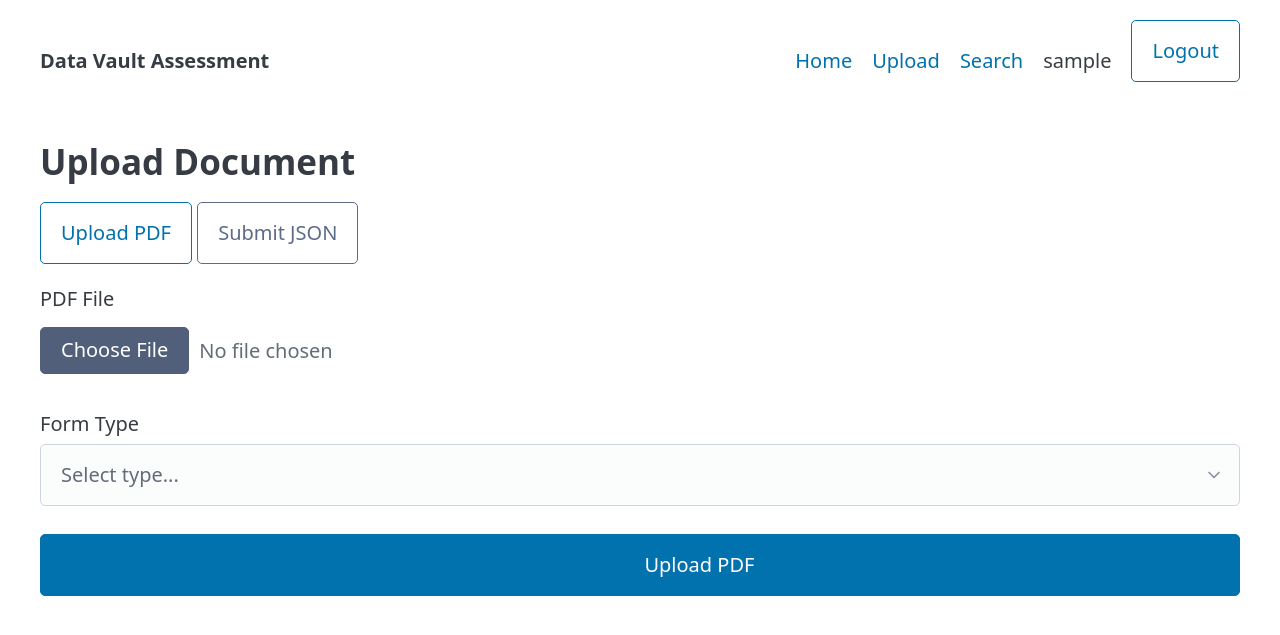
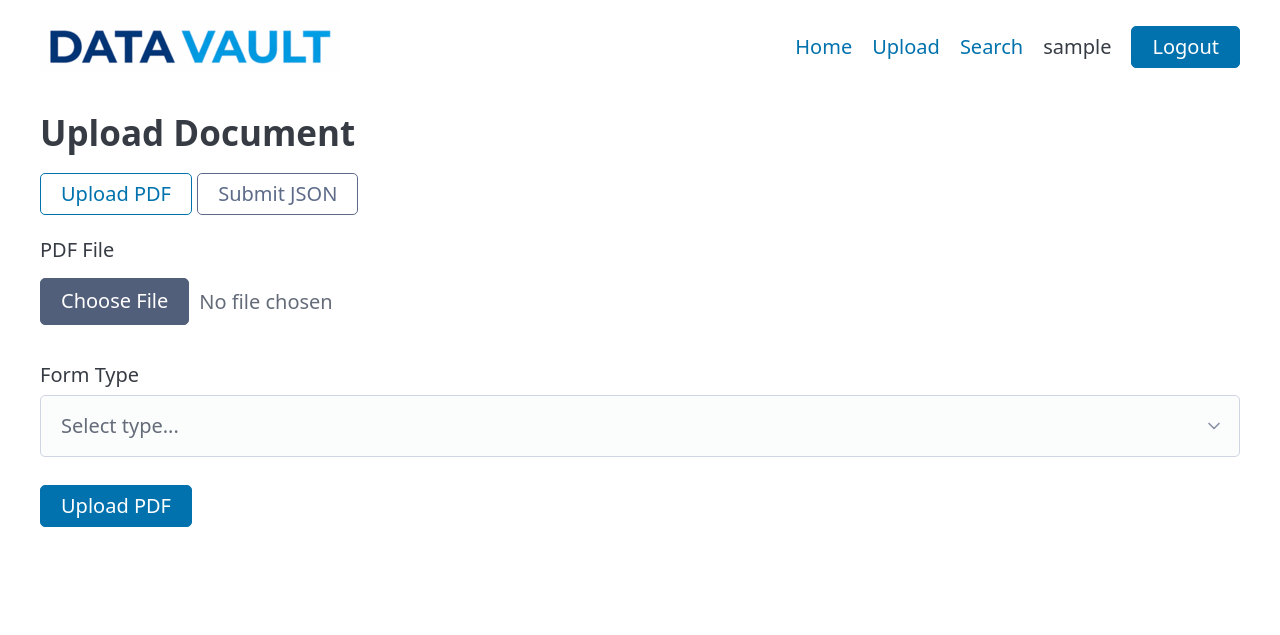
Before and after one commit to Vesta-Nassone/data-vault, a Django app: page /upload/ in a window 1280 px wide. Shown: the top 635 px of the page. Run offline with Django 5.2, Linux system fonts and the light colour scheme; the visitor is signed in with stand-in values (Sample User, id 1); some libraries are stand-ins or nearby versions.

Commit message:
Refine the styling.

```diff
--- a/documents/templates/documents/base.html
+++ b/documents/templates/documents/base.html
@@ -1,3 +1,4 @@
+{% load static %}
 <!doctype html>
 <html lang="en">
   <head>
@@ -53,7 +54,12 @@
   <body hx-headers='{"X-CSRFToken": "{{ csrf_token }}"}'>
     <nav class="container">
       <ul>
-        <li><strong>Data Vault Assessment</strong></li>
+        <li>
+          <img
+            src="{% static 'documents/images/data-vault-logo.png' %}"
+            alt="Data Vault Logo"
+          />
+        </li>
       </ul>
       <ul>
         <li><a href="{% url 'index' %}">Home</a></li>
@@ -68,7 +74,7 @@
             style="display: inline"
           >
             {% csrf_token %}
-            <button type="submit" class="outline">Logout</button>
+            <button type="submit" style="padding: 0.25em 1em !important;margin-bottom: 0 !important;">Logout</button>
           </form>
         </li>
         {% else %}
--- a/documents/templates/documents/upload.html
+++ b/documents/templates/documents/upload.html
@@ -9,8 +9,8 @@
 {% else %}
 
 <div role="tablist">
-    <button role="tab" onclick="showTab('pdf-tab', this)" class="outline" id="tab-pdf">Upload PDF</button>
-    <button role="tab" onclick="showTab('json-tab', this)" class="outline secondary" id="tab-json">Submit JSON</button>
+    <button role="tab" onclick="showTab('pdf-tab', this)" class="outline" id="tab-pdf" style="padding: 0.25em 1em !important;margin-bottom: 0 !important;">Upload PDF</button>
+    <button role="tab" onclick="showTab('json-tab', this)" class="outline secondary" id="tab-json" style="padding: 0.25em 1em !important;margin-bottom: 0 !important;">Submit JSON</button>
 </div>
 
 <!-- PDF Upload -->
@@ -33,8 +33,7 @@
                 <option value="loan_application">Loan Application</option>
             </select>
         </label>
-        <button type="submit">
-            <span id="pdf-spinner" class="htmx-indicator">Uploading...</span>
+        <button type="submit" style="padding: 0.25em 1em !important;margin-bottom: 0 !important;width: auto;">
             <span>Upload PDF</span>
         </button>
     </form>
```
